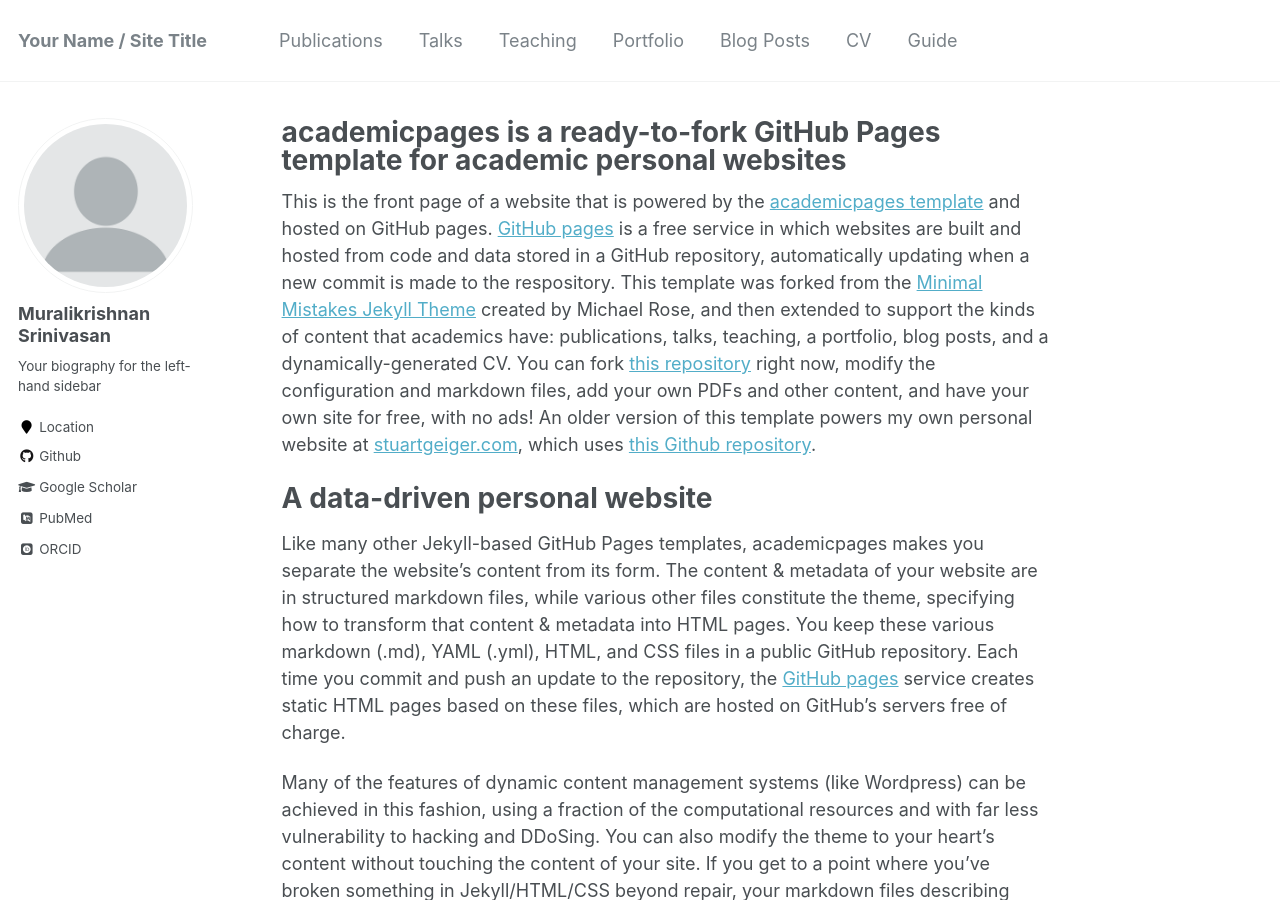
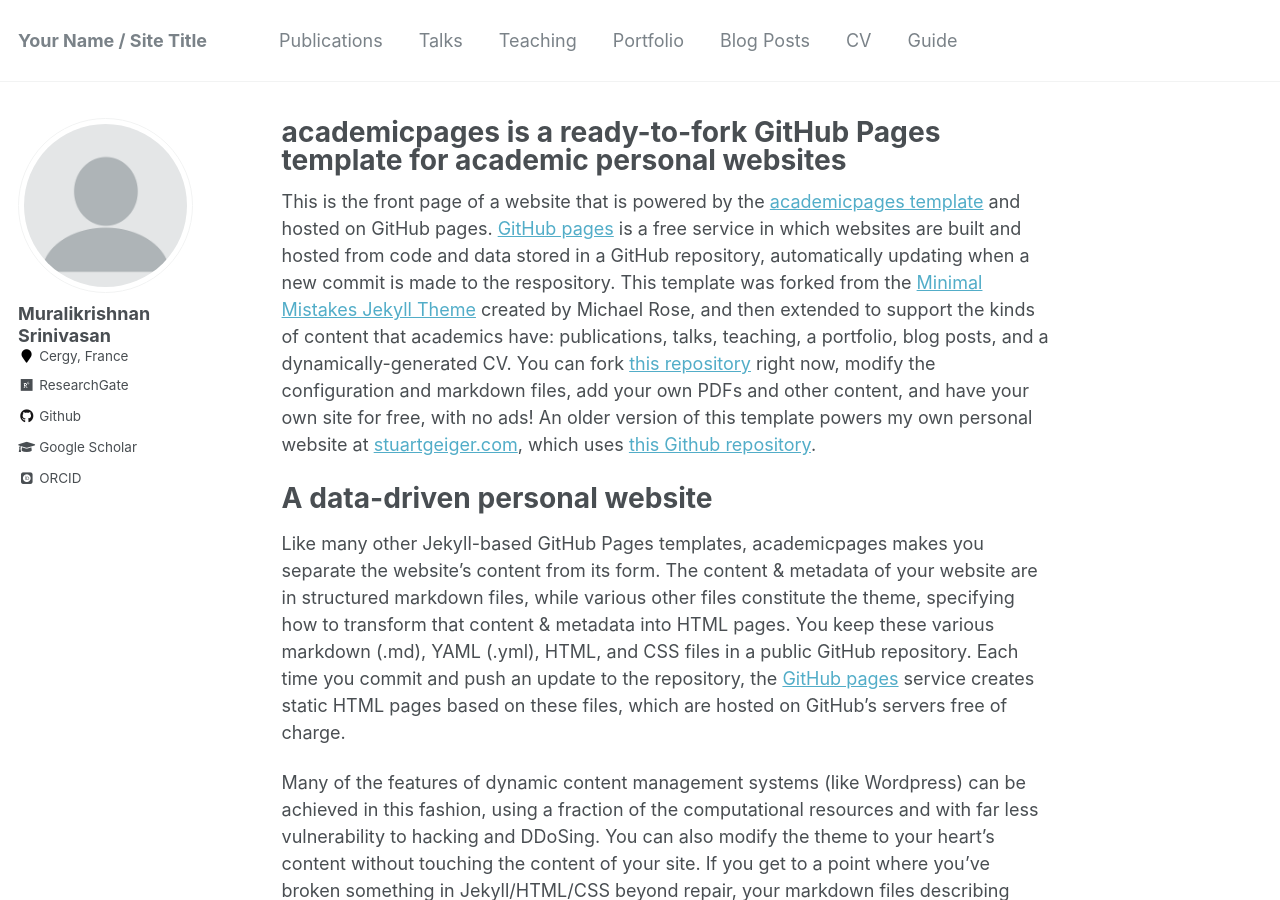
Before and after one commit to muraliksrin/muraliksrin.github.io, a Jekyll site: the page built from _pages/about.md, in a window 1280 px wide and 900 px high. Built offline with Jekyll 4.4.1, drawn with Linux system fonts in a browser that asks for light colours; some web fonts are replaced.

Commit message:
Update _config.yml

```diff
--- a/_config.yml
+++ b/_config.yml
@@ -82,13 +82,13 @@ analytics:
 author:
   name             : "Muralikrishnan Srinivasan"
   avatar           : "profile.png"
-  bio              : "Your biography for the left-hand sidebar"
-  location         : "Location"
+  bio              : #"Your biography for the left-hand sidebar"
+  location         : "Cergy, France"
   employer         :
-  pubmed           : "https://www.ncbi.nlm.nih.gov/pubmed/?term=john+snow"
+  pubmed           : #"https://www.ncbi.nlm.nih.gov/pubmed/?term=john+snow"
   googlescholar    : "https://scholar.google.com/citations?user=YUTMUFoAAAAJ&hl=en&authuser=2"
   email            :
-  researchgate     :  # example: "https://www.researchgate.net/profile/yourprofile"
+  researchgate     :  "https://www.researchgate.net/profile/Muralikrishnan-S"
   uri              :
   bitbucket        :
   codepen          :
@@ -96,14 +96,14 @@ author:
   flickr           :
   facebook         :
   foursquare       :
-  github           : "academicpages"
+  github           : "https://github.com/muraliksrin"
   google_plus      :
   keybase          :
   instagram        :
   impactstory      : #"https://profiles.impactstory.org/u/xxxx-xxxx-xxxx-xxxx"
   lastfm           :
   linkedin         :
-  orcid            : "http://orcid.org/yourorcidurl"
+  orcid            : "https://orcid.org/0000-0002-7569-2182"
   pinterest        :
   soundcloud       :
   stackoverflow    : # http://stackoverflow.com/users/123456/username
```
